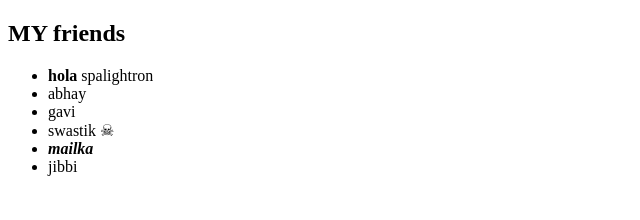
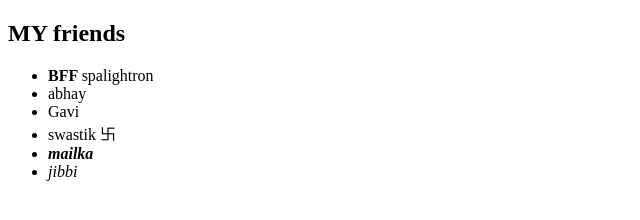
Before and after one commit to Dream34768/my_friends, a plain HTML site: page index.html in a window 1280 px wide. Shown: the full height of the page, 0-640 px from the left. Drawn offline with Linux system fonts and the light colour scheme.

Commit message:
Add files via upload

```diff
--- a/index.html
+++ b/index.html
@@ -14,7 +14,7 @@
             <!--bold-->
             <li>
                 <strong>
-                    hola
+                    BFF
                 </strong>
                 spalightron
             </li>
@@ -22,10 +22,10 @@
                 abhay
             </li>
             <li>
-                gavi
+                Gavi
             </li>
             <li>
-                swastik &#x2620;
+                swastik &#x5350;
             </li>
             <!--makes itlic-->
             <li>
@@ -34,7 +34,10 @@
                 </em>
             </li>
 
-            <li>jibbi</li>
+            <li> <em>
+                jibbi
+            </em>
+        </li>
         </ul>
 
     </body>
```
